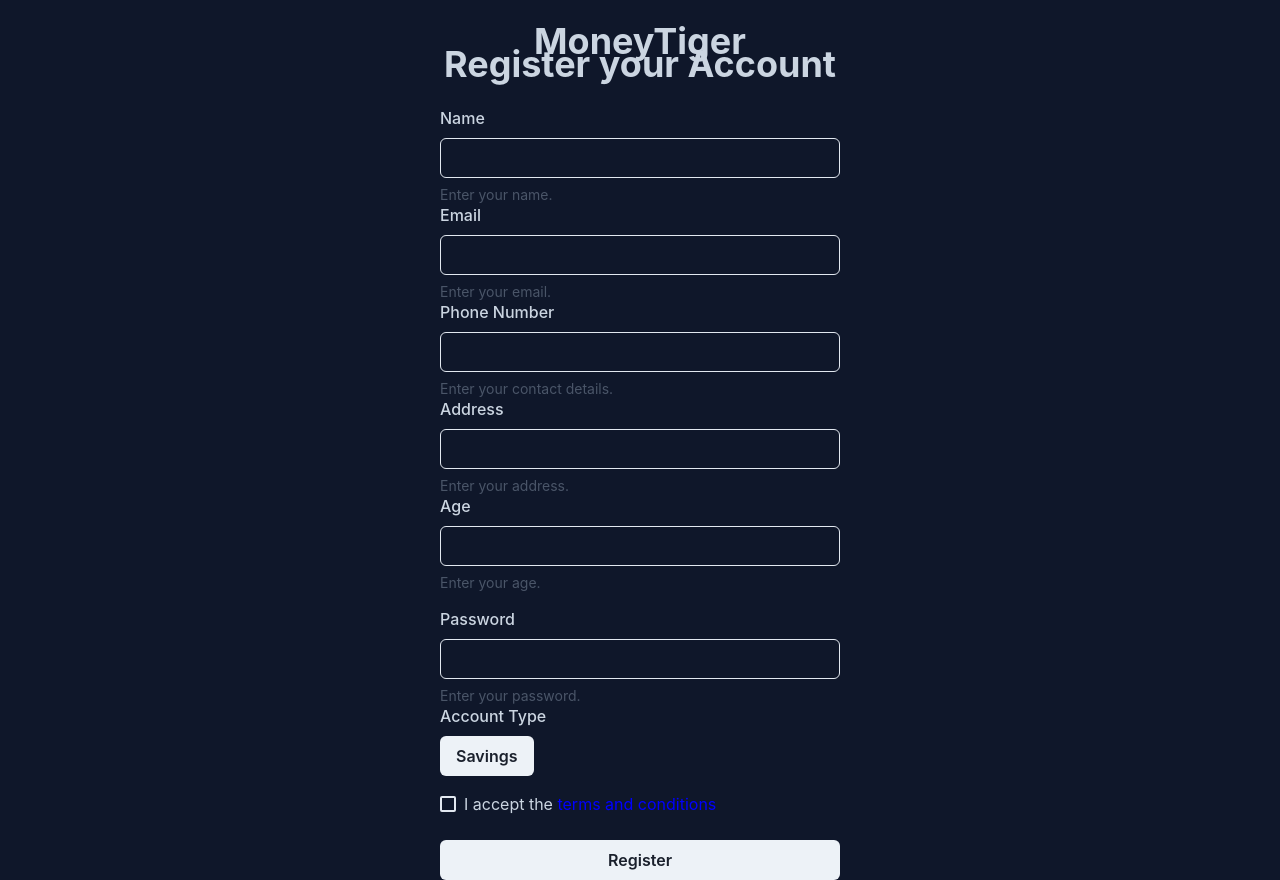
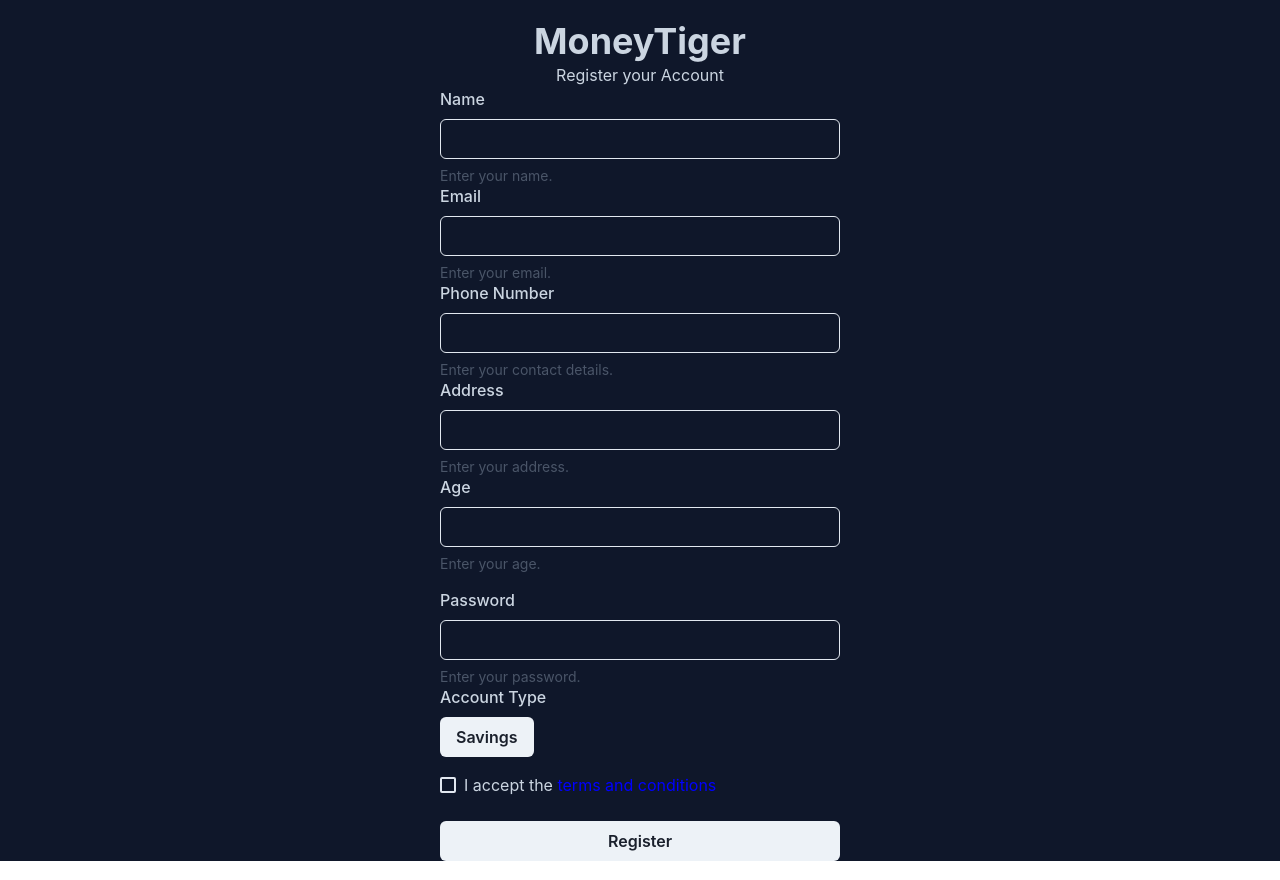
Before and after one commit to ronylee11/database-cloud-security, a React (Vite) app in the folder frontend/: page /signup in a window 1280 px wide. Built offline with nearby package versions, Linux system fonts and the light colour scheme.

Commit message:
fix: change second header to text

```diff
--- a/frontend/src/pages/Register.jsx
+++ b/frontend/src/pages/Register.jsx
@@ -8,6 +8,7 @@
   FormErrorMessage,
   FormHelperText,
   Flex,
+  Text,
   useToast,
   Heading,
   Menu,
@@ -142,7 +143,7 @@
         min-height="100vh"
       >
         <Box>
-          <Heading mb={5}>Register your Account</Heading>
+          <Text mt={5}>Register your Account</Text>
         </Box>
         <Box minWidth={["300px", "400px"]}>
           <form onSubmit={handleSubmit}>
```
